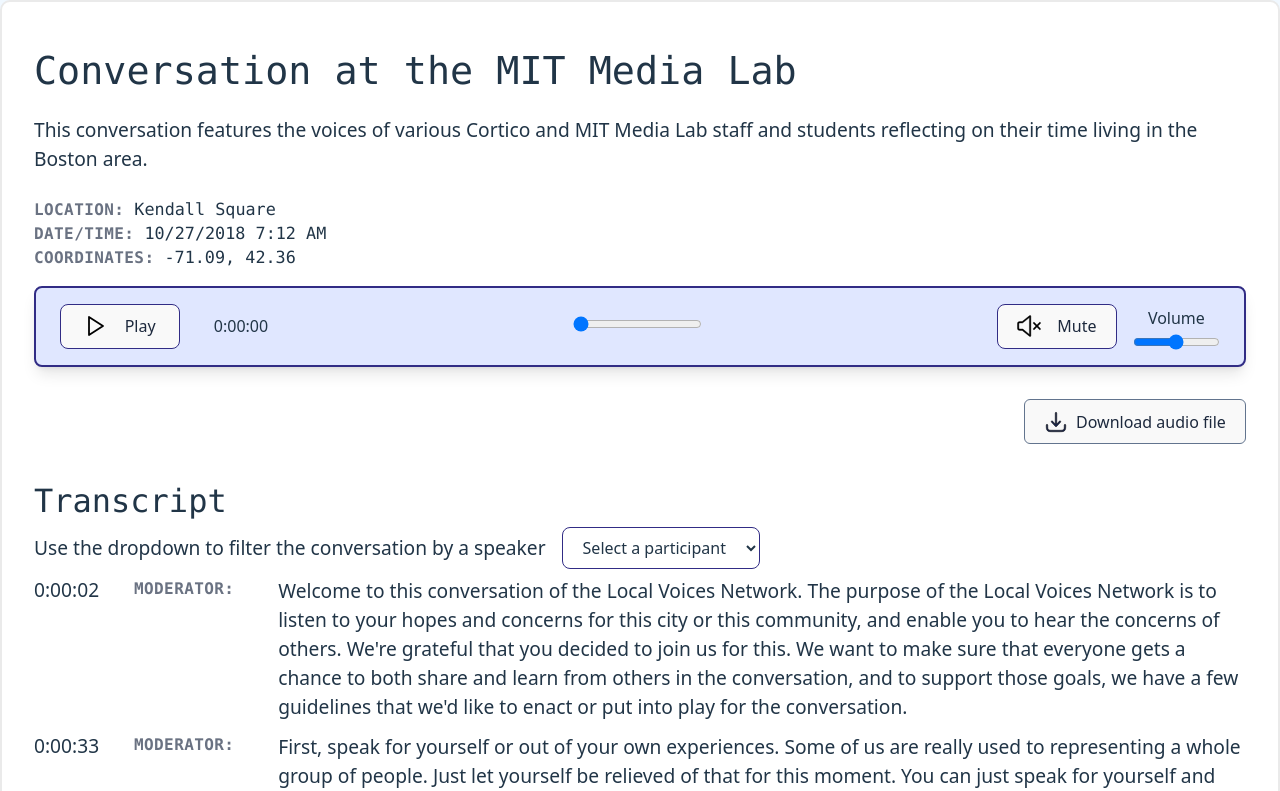
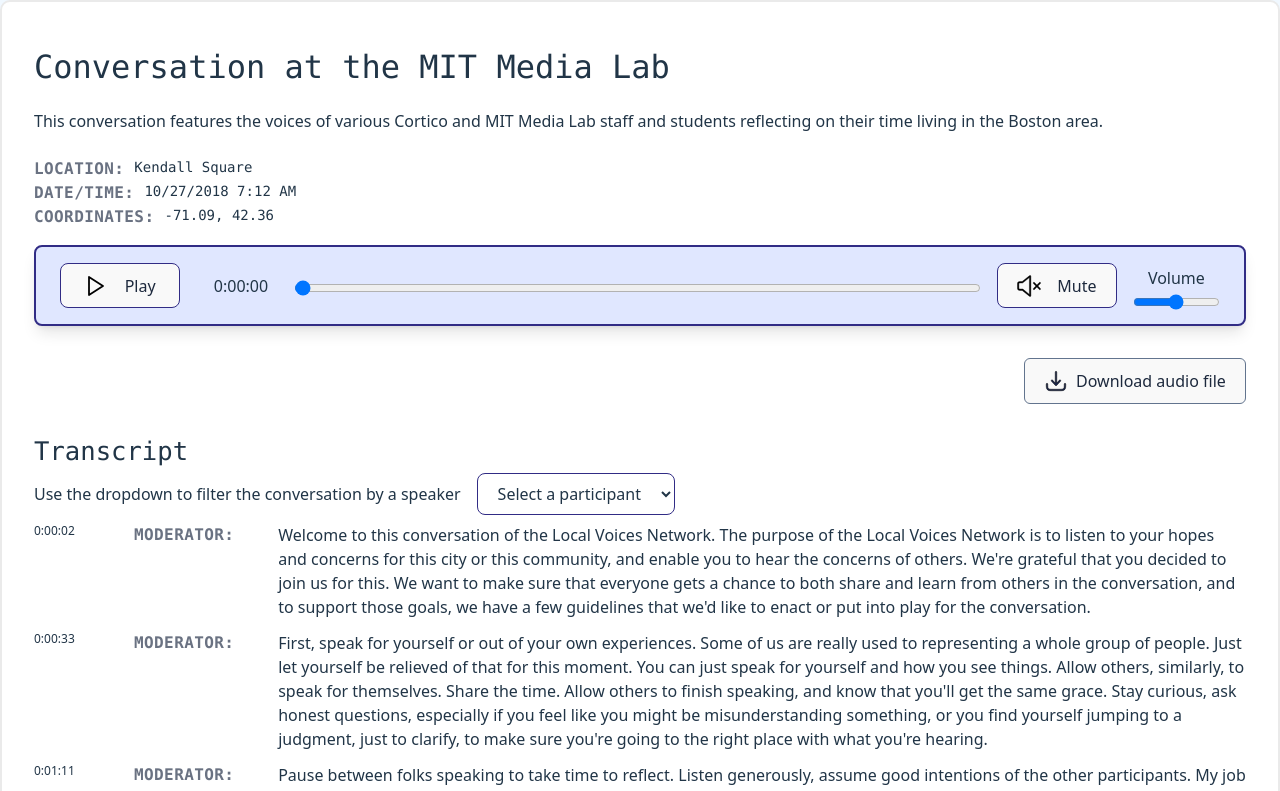
Before and after one commit to fionatagious/podcast-audioplayer, a React (Vite) app: page / in a window 1280 px wide. Shown: the top 791 px of the page. Built offline with nearby package versions, Linux system fonts and the light colour scheme.

Commit message:
style the audioplayer track and thumb

```diff
--- a/src/index.css
+++ b/src/index.css
@@ -15,16 +15,11 @@
 
 a {
   font-weight: 500;
-  color: var(--color-indigo-900);
   text-decoration: inherit;
-}
-a:hover {
-  color: var(--color-indigo-900);
 }
 
 p {
   text-align: left;
-  font-size: 1.2em;
 }
 
 body {
@@ -37,17 +32,26 @@
 }
 
 h1 {
-  font-size: 2.4em;
+  font-size: 2em;
   line-height: 1.1;
 }
 
 h2 {
   margin-top: 1em;
-  font-size: 2em;
+  font-size: 1.6em;
   line-height: 1.1;
 }
 
+h3 {
+  margin-bottom: 1em;
+  margin-top: 1em;
+  font-size: 1.4em;
+  line-height: 1.1;
+  text-align: left;
+}
+
 button {
+  background-color: #f9f9f9;
   border-radius: 8px;
   border: 1px solid transparent;
   padding: 0.6em 1.2em;
@@ -66,6 +70,40 @@
   outline: 4px auto -webkit-focus-ring-color;
 }
 
+.progress-bar-input {
+  display: inline-flex;
+  width: 100%;
+  height: calc(var(--spacing) * 2) /* 0.5rem = 8px */;
+  border: 1px solid var(--color-indigo-900);
+  border-radius: 0.25rem;
+  cursor: pointer;
+}
+
+/* Styles for the entire track */
+input[type="range"]::-webkit-slider-runnable-track,
+input[type="range"]::-moz-range-track {
+  background-color: white;
+  height: 100%;
+  border-radius: 0.25rem;
+}
+
+/* Styles for the thumb */
+.progress-bar-wrapper input[type="range"]::-webkit-slider-thumb {
+  background-color: var(--color-indigo-900);
+}
+.progress-bar-wrapper input[type="range"]::-moz-range-thumb {
+  background-color: var(--color-indigo-900);
+  border-radius: 0.2;
+  width: 8px;
+  height: 18px;
+}
+
+/* Styles for the elapsed time portion */
+input[type="range"]::-moz-range-progress {
+  background-color: var(--color-indigo-500);
+  height: 100%;
+}
+
 @media (prefers-color-scheme: light) {
   :root {
     color: #213547;
```
